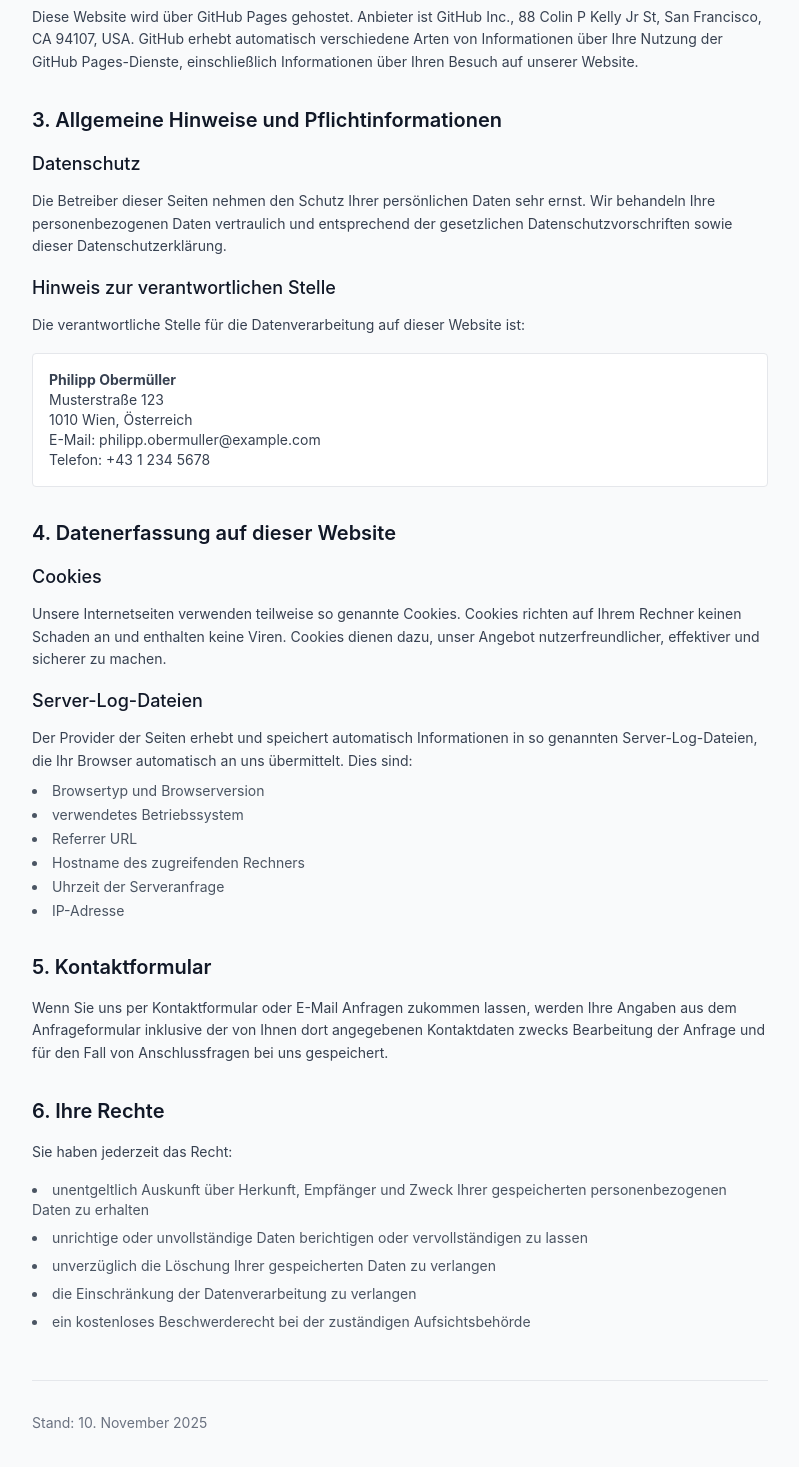
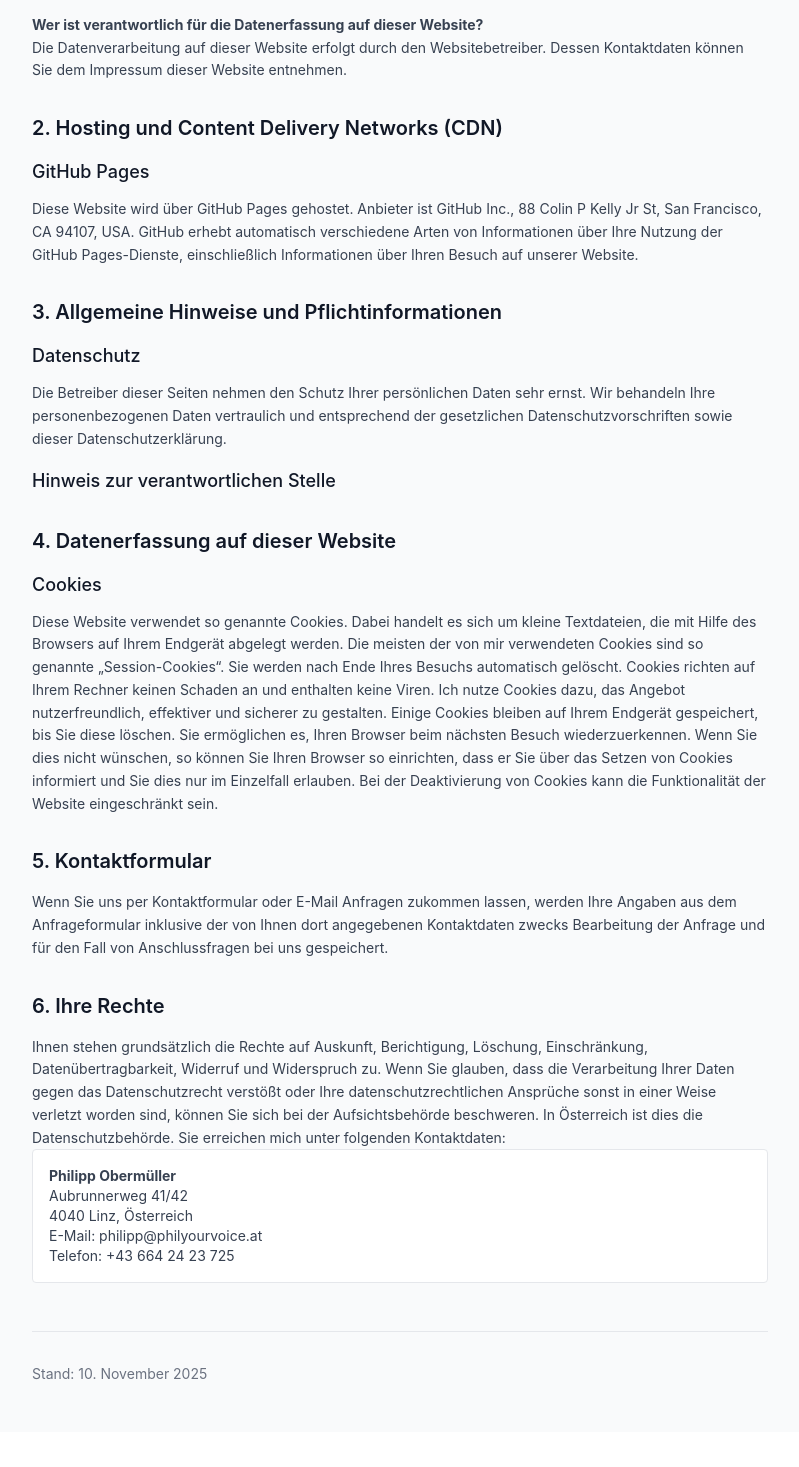
Before and after one commit to DavidWeinzierl/speakersite2, a React (Create React App) app: page /datenschutz in a window 1280 px wide. Shown: the part 651-2118 px from the top of the page, without its empty margins (240-1039 px from the left). Built offline with nearby package versions, Linux system fonts and the light colour scheme.

Commit message:
datenschutz, impressum

```diff
--- a/src/components/Datenschutz.js
+++ b/src/components/Datenschutz.js
@@ -18,10 +18,13 @@ const Datenschutz = () => {
                 Allgemeine Hinweise
               </h3>
               <p className="text-sm leading-relaxed mb-4">
-                Die folgenden Hinweise geben einen einfachen Überblick darüber, was mit Ihren personenbezogenen
-                Daten passiert, wenn Sie diese Website besuchen. Personenbezogene Daten sind alle Daten, mit
-                denen Sie persönlich identifiziert werden können.
+                Der Schutz Ihrer persönlichen Daten ist mir ein besonderes Anliegen. Ich verarbeite Ihre Daten daher ausschließlich auf Grundlage der gesetzlichen Bestimmungen (DSGVO, TKG 2003). In diesen Datenschutzinformationen informiere ich Sie über die wichtigsten Aspekte der Datenverarbeitung im Rahmen unserer Website.
               </p>
+              <h3 className="text-lg font-medium text-gray-900 mb-3">
+                Umgang mit personenbezogenen Daten
+              </h3>
+              <p className="text-sm leading-relaxed mb-4">
+Personenbezogene Daten sind Informationen, mit deren Hilfe eine Person bestimmbar ist, also Angaben, die zurück zu einer Person verfolgt werden können. Dazu gehören der Name, die Adresse, die Emailadresse oder die Telefonnummer. Personenbezogene Daten werden von mir nur dann erhoben, genutzt und weiter gegeben, wenn dies gesetzlich erlaubt ist oder die Nutzer in die Datenerhebung einwilligen. Ich erhebe solche Daten auf der Website nur, wenn diese im Kontaktformular eingegeben werden.              </p>
 
               <h3 className="text-lg font-medium text-gray-900 mb-3">
                 Datenerfassung auf dieser Website
@@ -64,16 +67,8 @@ const Datenschutz = () => {
               <h3 className="text-lg font-medium text-gray-900 mb-3">
                 Hinweis zur verantwortlichen Stelle
               </h3>
-              <p className="text-sm leading-relaxed mb-4">
-                Die verantwortliche Stelle für die Datenverarbeitung auf dieser Website ist:
-              </p>
-              <div className="bg-white p-4 rounded border text-sm">
-                <p><strong>Philipp Obermüller</strong></p>
-                <p>Musterstraße 123</p>
-                <p>1010 Wien, Österreich</p>
-                <p>E-Mail: philipp.obermuller@example.com</p>
-                <p>Telefon: +43 1 234 5678</p>
-              </div>
+
+
             </section>
 
             <section>
@@ -84,26 +79,14 @@ const Datenschutz = () => {
                 Cookies
               </h3>
               <p className="text-sm leading-relaxed mb-4">
-                Unsere Internetseiten verwenden teilweise so genannte Cookies. Cookies richten auf Ihrem Rechner
-                keinen Schaden an und enthalten keine Viren. Cookies dienen dazu, unser Angebot nutzerfreundlicher,
-                effektiver und sicherer zu machen.
+                Diese Website verwendet so genannte Cookies. Dabei handelt es sich um kleine Textdateien, die mit Hilfe des Browsers auf Ihrem Endgerät abgelegt werden. Die meisten der von mir verwendeten Cookies sind so genannte „Session-Cookies“. Sie werden nach Ende Ihres Besuchs automatisch gelöscht. Cookies richten auf Ihrem Rechner keinen Schaden an und enthalten keine Viren.
+
+Ich nutze Cookies dazu, das Angebot nutzerfreundlich, effektiver und sicherer zu gestalten. Einige Cookies bleiben auf Ihrem Endgerät gespeichert, bis Sie diese löschen. Sie ermöglichen es, Ihren Browser beim nächsten Besuch wiederzuerkennen.
+
+Wenn Sie dies nicht wünschen, so können Sie Ihren Browser so einrichten, dass er Sie über das Setzen von Cookies informiert und Sie dies nur im Einzelfall erlauben. Bei der Deaktivierung von Cookies kann die Funktionalität der Website eingeschränkt sein.
               </p>
 
-              <h3 className="text-lg font-medium text-gray-900 mb-3">
-                Server-Log-Dateien
-              </h3>
-              <p className="text-sm leading-relaxed">
-                Der Provider der Seiten erhebt und speichert automatisch Informationen in so genannten
-                Server-Log-Dateien, die Ihr Browser automatisch an uns übermittelt. Dies sind:
-              </p>
-              <ul className="list-disc list-inside text-sm text-gray-600 mt-2 space-y-1">
-                <li>Browsertyp und Browserversion</li>
-                <li>verwendetes Betriebssystem</li>
-                <li>Referrer URL</li>
-                <li>Hostname des zugreifenden Rechners</li>
-                <li>Uhrzeit der Serveranfrage</li>
-                <li>IP-Adresse</li>
-              </ul>
+
             </section>
 
             <section>
@@ -121,16 +104,19 @@ const Datenschutz = () => {
               <h2 className="text-xl font-semibold text-gray-900 mb-4">
                 6. Ihre Rechte
               </h2>
-              <p className="text-sm leading-relaxed mb-4">
-                Sie haben jederzeit das Recht:
+                            <p className="text-sm leading-relaxed">
+                Ihnen stehen grundsätzlich die Rechte auf Auskunft, Berichtigung, Löschung, Einschränkung, Datenübertragbarkeit, Widerruf und Widerspruch zu. Wenn Sie glauben, dass die Verarbeitung Ihrer Daten gegen das Datenschutzrecht verstößt oder Ihre datenschutzrechtlichen Ansprüche sonst in einer Weise verletzt worden sind, können Sie sich bei der Aufsichtsbehörde beschweren. In Österreich ist dies die Datenschutzbehörde.
+
+Sie erreichen mich unter folgenden Kontaktdaten:
               </p>
-              <ul className="list-disc list-inside text-sm text-gray-600 space-y-2">
-                <li>unentgeltlich Auskunft über Herkunft, Empfänger und Zweck Ihrer gespeicherten personenbezogenen Daten zu erhalten</li>
-                <li>unrichtige oder unvollständige Daten berichtigen oder vervollständigen zu lassen</li>
-                <li>unverzüglich die Löschung Ihrer gespeicherten Daten zu verlangen</li>
-                <li>die Einschränkung der Datenverarbeitung zu verlangen</li>
-                <li>ein kostenloses Beschwerderecht bei der zuständigen Aufsichtsbehörde</li>
-              </ul>
+                            <div className="bg-white p-4 rounded border text-sm">
+                <p><strong>Philipp Obermüller</strong></p>
+                <p>Aubrunnerweg 41/42</p>
+                <p>4040 Linz, Österreich</p>
+                <p>E-Mail: philipp@philyourvoice.at</p>
+                <p>Telefon: +43 664 24 23 725</p>
+              </div>
+
             </section>
           </div>
 
--- a/src/components/Impressum.js
+++ b/src/components/Impressum.js
@@ -16,9 +16,9 @@ const Impressum = () => {
               </h2>
               <div className="space-y-2">
                 <p><strong>Philipp Obermüller</strong></p>
-                <p>Professional Voice Talent</p>
-                <p>Musterstraße 123</p>
-                <p>1010 Wien, Österreich</p>
+
+                <p>Aubrunnerweg 41/42</p>
+                <p>4040 Linz, Österreich</p>
               </div>
             </section>
 
@@ -27,64 +27,34 @@ const Impressum = () => {
                 Kontakt
               </h2>
               <div className="space-y-2">
-                <p><strong>E-Mail:</strong> philipp.obermuller@example.com</p>
-                <p><strong>Telefon:</strong> +43 1 234 5678</p>
+                <p><strong>E-Mail:</strong> philipp@philyourvoice.at</p>
+                <p><strong>Telefon:</strong> +43 664 24 23 725</p>
               </div>
             </section>
 
-            <section>
-              <h2 className="text-xl font-semibold text-gray-900 mb-4">
-                Verantwortlich für den Inhalt nach § 55 Abs. 2 RStV
-              </h2>
-              <div className="space-y-2">
-                <p>Philipp Obermüller</p>
-                <p>Musterstraße 123</p>
-                <p>1010 Wien, Österreich</p>
-              </div>
-            </section>
+
+
+
+
+
+
 
             <section>
               <h2 className="text-xl font-semibold text-gray-900 mb-4">
-                Haftung für Inhalte
+                Fotos
               </h2>
               <p className="text-sm leading-relaxed">
-                Als Diensteanbieter sind wir gemäß § 7 Abs.1 TMG für eigene Inhalte auf diesen Seiten nach den
-                allgemeinen Gesetzen verantwortlich. Nach §§ 8 bis 10 TMG sind wir als Diensteanbieter jedoch nicht
-                unter der Verpflichtung, übermittelte oder gespeicherte fremde Informationen zu überwachen oder nach
-                Umständen zu forschen, die auf eine rechtswidrige Tätigkeit hinweisen.
+                Michael Kramer
               </p>
             </section>
 
-            <section>
-              <h2 className="text-xl font-semibold text-gray-900 mb-4">
-                Haftung für Links
-              </h2>
-              <p className="text-sm leading-relaxed">
-                Unser Angebot enthält Links zu externen Websites Dritter, auf deren Inhalte wir keinen Einfluss haben.
-                Deshalb können wir für diese fremden Inhalte auch keine Gewähr übernehmen. Für die Inhalte der verlinkten
-                Seiten ist stets der jeweilige Anbieter oder Betreiber der Seiten verantwortlich.
-              </p>
-            </section>
 
             <section>
               <h2 className="text-xl font-semibold text-gray-900 mb-4">
-                Urheberrecht
+                Gestaltung und Programmierung
               </h2>
               <p className="text-sm leading-relaxed">
-                Die durch die Seitenbetreiber erstellten Inhalte und Werke auf diesen Seiten unterliegen dem deutschen
-                Urheberrecht. Die Vervielfältigung, Bearbeitung, Verbreitung und jede Art der Verwertung außerhalb der
-                Grenzen des Urheberrechtes bedürfen der schriftlichen Zustimmung des jeweiligen Autors bzw. Erstellers.
-              </p>
-            </section>
-
-            <section>
-              <h2 className="text-xl font-semibold text-gray-900 mb-4">
-                Datenschutz
-              </h2>
-              <p className="text-sm leading-relaxed">
-                Die Nutzung unserer Webseite ist in der Regel ohne Angabe personenbezogener Daten möglich.
-                Soweit auf unseren Seiten personenbezogene Daten (beispielsweise Name, Anschrift oder E-Mail-Adressen)
-                erhoben werden, erfolgt dies, soweit möglich, stets auf freiwilliger Basis.
+                David Weinzierl
               </p>
             </section>
           </div>
```
